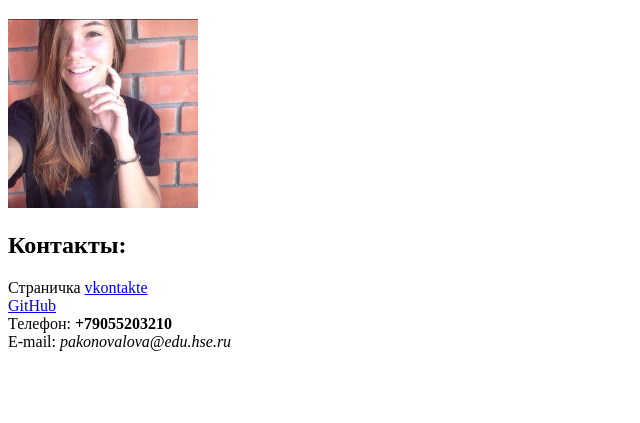
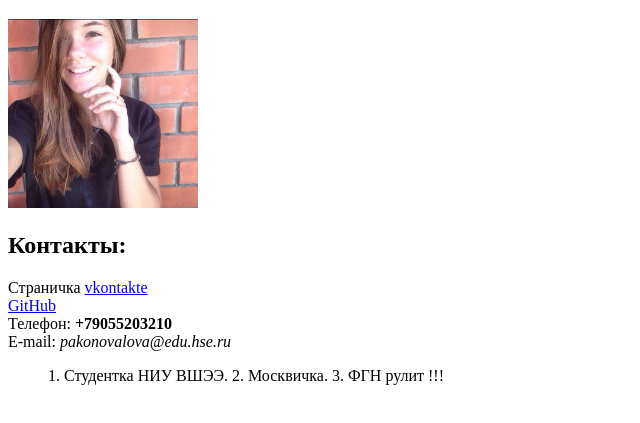
Before and after one commit to pepsy20002/pepsy20002.github.io, a plain HTML site: page index.html in a window 1280 px wide. Shown: the part 61-484 px from the top of the page, without its empty margins (0-640 px from the left). Drawn offline with Linux system fonts and the light colour scheme.

Commit message:
Update index.html

```diff
--- a/index.html
+++ b/index.html
@@ -17,4 +17,7 @@
       <br/>
       E-mail: <i>pakonovalova@edu.hse.ru</i>
     </body>
+    <body>
+   <p><blockquote><palign="center">1. Студентка НИУ ВШЭЭ. 2. Москвичка. 3. ФГН рулит !!!</p</blockquote>
+      </body>
   </html>
```
